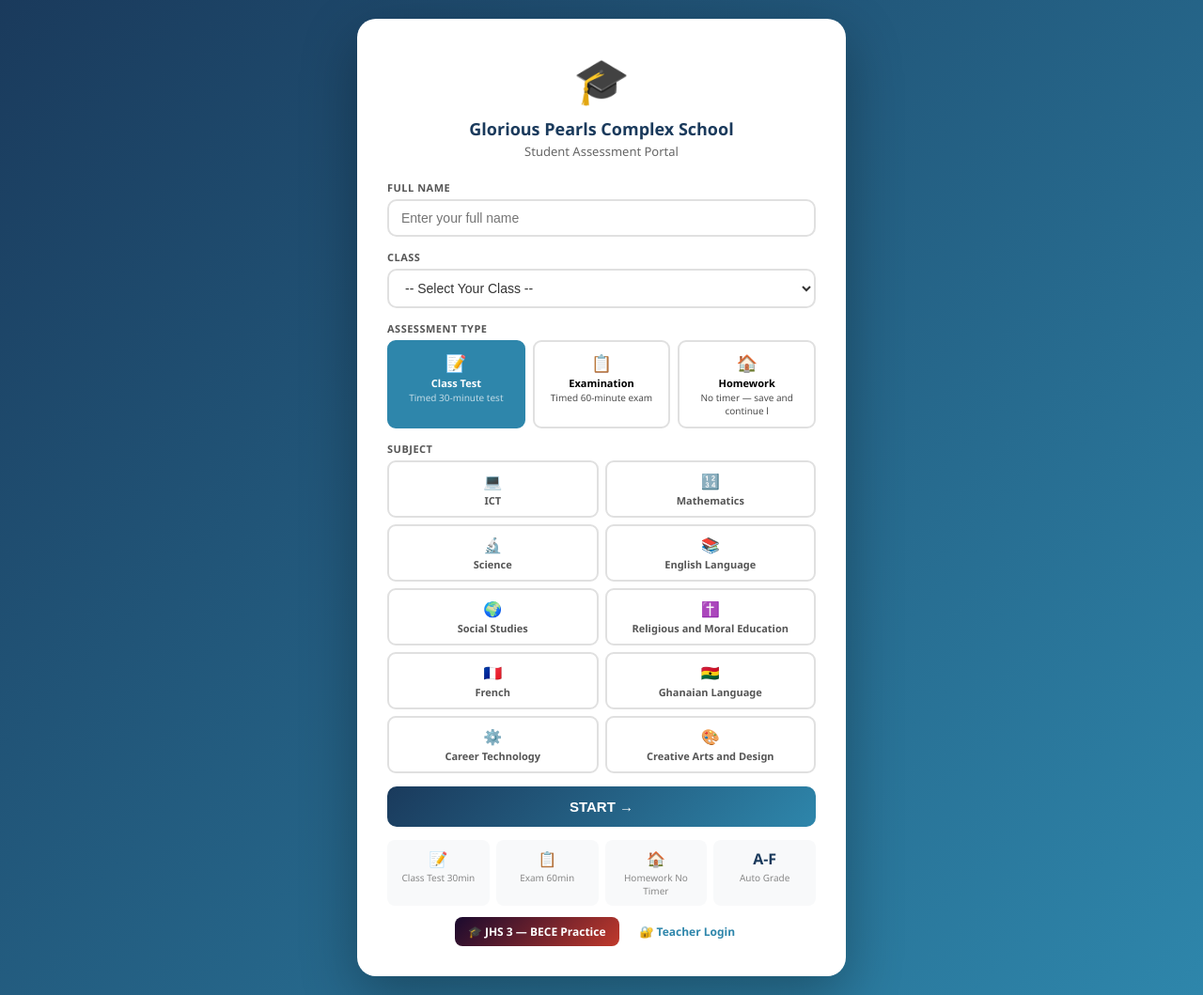
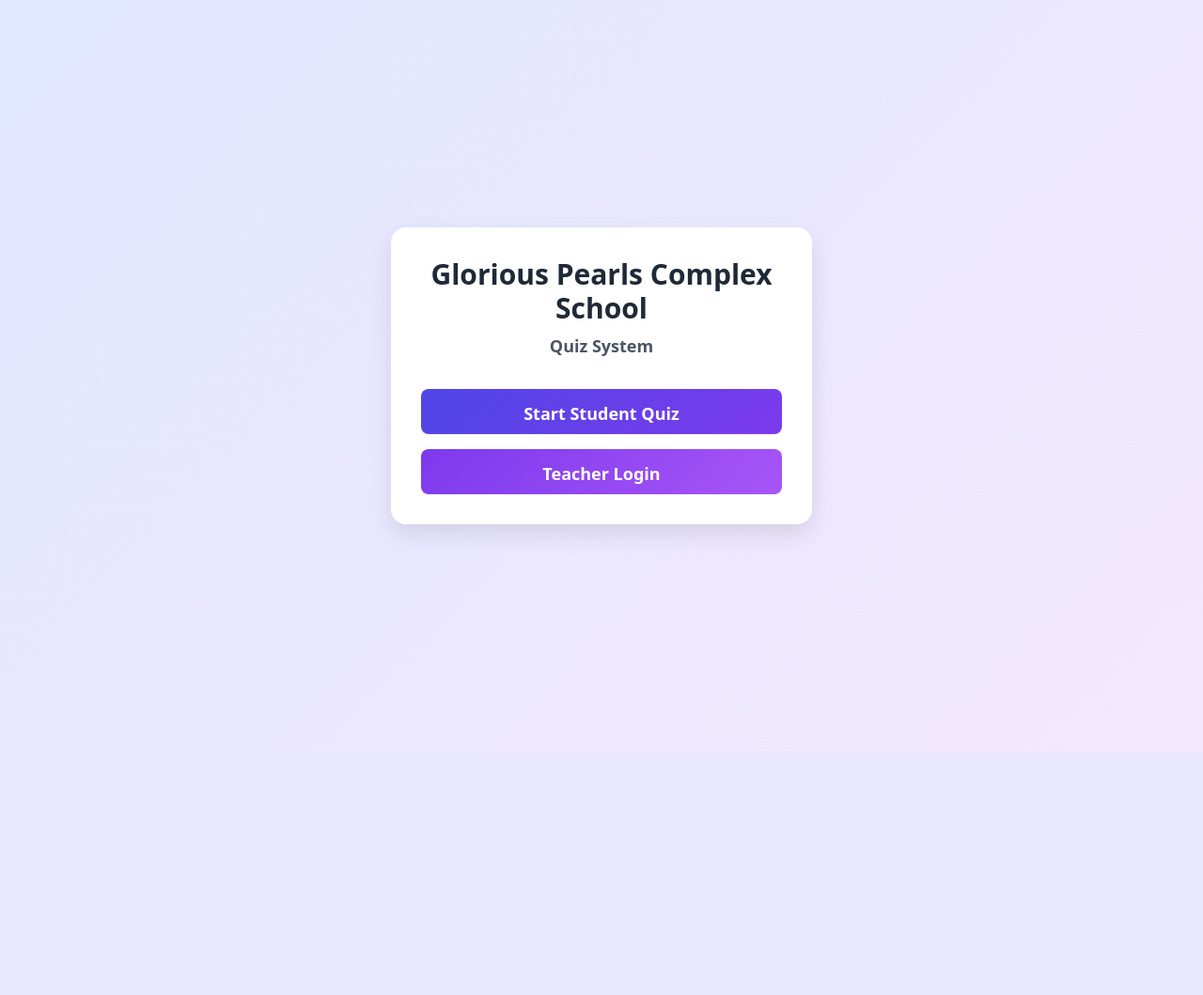
Before and after one commit to ictsiremma-del/ict_quiz, a Flask app: page / in a window 1280 px wide. Shown: the whole page at 94% size. After the commit the page ends 568 px from the top, so only its background shows below. Run offline with Flask 3, Linux system fonts and the light colour scheme; some libraries are stand-ins or nearby versions.

Commit message:
Add landing page and UI cleanup; deploy-ready changes

```diff
--- a/app.py
+++ b/app.py
@@ -278,6 +278,10 @@ def bece_years_for(subject):
 
 # ── ROUTES ─────────────────────────────────────────────────────────
 @app.route("/")
+def landing():
+    return render_template("landing.html", school=SCHOOL_NAME)
+
+@app.route("/student")
 def index():
     hw_key=session.get("hw_save_key"); hw_save=load_hw().get(hw_key) if hw_key else None
     return render_template("index.html",classes=CLASSES,subjects=SUBJECTS,school=SCHOOL_NAME,
--- a/templates/index.html
+++ b/templates/index.html
@@ -1,55 +1,52 @@
 <!DOCTYPE html>
-<html lang="en">
+<html lang="en" data-theme="light">
 <head>
 <meta charset="UTF-8">
 <meta name="viewport" content="width=device-width,initial-scale=1.0">
 <title>{{ school }} — Quiz Portal</title>
+<script src="https://cdn.tailwindcss.com"></script>
+<link href="https://cdn.jsdelivr.net/npm/daisyui@latest/dist/full.css" rel="stylesheet">
 <style>
-*{box-sizing:border-box;margin:0;padding:0}
-body{font-family:'Segoe UI',sans-serif;background:linear-gradient(135deg,#1a3a5c 0%,#2e86ab 100%);min-height:100vh;display:flex;align-items:center;justify-content:center;padding:20px}
-.card{background:white;border-radius:20px;padding:32px;width:100%;max-width:520px;box-shadow:0 20px 60px rgba(0,0,0,.3)}
+body{background:linear-gradient(135deg,#E0E7FF 0%,#F3E8FF 100%) !important;}
+.card{box-shadow:0 20px 60px rgba(0,0,0,.3);border:none;border-radius:15px;overflow:hidden}
 .school-icon{text-align:center;font-size:48px;margin-bottom:8px}
-h1{text-align:center;color:#1a3a5c;font-size:18px;font-weight:700;margin-bottom:3px}
-h2{text-align:center;color:#666;font-size:13px;font-weight:400;margin-bottom:22px}
-.fg{margin-bottom:14px}
-label{display:block;font-size:11px;font-weight:700;color:#555;margin-bottom:5px;text-transform:uppercase;letter-spacing:.5px}
-input,select{width:100%;padding:10px 13px;border:2px solid #e0e0e0;border-radius:10px;font-size:14px;outline:none;transition:border .2s;color:#333;background:white}
-input:focus,select:focus{border-color:#2e86ab}
 .subj-grid{display:grid;grid-template-columns:repeat(2,1fr);gap:7px;margin-bottom:14px}
 .subj-btn{padding:9px 8px;border:2px solid #e0e0e0;border-radius:9px;cursor:pointer;font-size:11px;font-weight:600;background:white;transition:all .15s;text-align:center;color:#555}
-.subj-btn:hover{border-color:#2e86ab;background:#f0f8ff}
-.subj-btn.sel{border-color:#2e86ab;background:#2e86ab;color:white}
+.subj-btn:hover{border-color:#4F46E5;background:#f0f8ff}
+.subj-btn.sel{border-color:#4F46E5;background:#4F46E5;color:white}
 .subj-btn .si{font-size:16px;display:block;margin-bottom:2px}
 .atype-row{display:flex;gap:8px;margin-bottom:14px}
 .atype-btn{flex:1;padding:10px 6px;border:2px solid #e0e0e0;border-radius:9px;cursor:pointer;text-align:center;transition:all .15s;background:white}
-.atype-btn:hover{border-color:#2e86ab}
-.atype-btn.sel{border-color:#2e86ab;background:#2e86ab;color:white}
+.atype-btn:hover{border-color:#4F46E5}
+.atype-btn.sel{border-color:#4F46E5;background:#4F46E5;color:white}
 .atype-btn .ai{font-size:18px;display:block;margin-bottom:2px}
 .atype-btn .an{font-size:11px;font-weight:700}
 .atype-btn .ad{font-size:10px;opacity:.7;margin-top:1px}
 .strand-wrap{display:none;margin-bottom:14px}
-.btn{width:100%;padding:13px;background:linear-gradient(135deg,#1a3a5c,#2e86ab);color:white;border:none;border-radius:10px;font-size:15px;font-weight:700;cursor:pointer;transition:opacity .2s}
-.btn:hover{opacity:.9}
-.hw-resume{background:linear-gradient(135deg,#f39c12,#e67e22);color:white;border-radius:12px;padding:14px 18px;margin-bottom:14px;display:flex;justify-content:space-between;align-items:center}
+.hw-resume{background:linear-gradient(135deg,#22D3EE,#4F46E5);color:white;border-radius:12px;padding:14px 18px;margin-bottom:14px;display:flex;justify-content:space-between;align-items:center}
 .hw-resume .hw-info{font-size:13px}
 .hw-resume .hw-title{font-weight:700;font-size:14px;margin-bottom:2px}
 .hw-resume a{background:rgba(255,255,255,.25);color:white;padding:7px 16px;border-radius:8px;text-decoration:none;font-size:12px;font-weight:700}
 .info-strip{display:flex;gap:7px;margin-top:14px}
 .info-box{flex:1;background:#f8f9fa;border-radius:8px;padding:9px;text-align:center}
-.info-box .n{font-size:16px;font-weight:700;color:#1a3a5c}
+.info-box .n{font-size:16px;font-weight:700;color:#4F46E5}
 .info-box .l{font-size:10px;color:#888;margin-top:2px}
 .links{display:flex;gap:8px;margin-top:12px;justify-content:center;flex-wrap:wrap}
 .links a{font-size:12px;font-weight:600;text-decoration:none;padding:7px 14px;border-radius:8px}
-.link-bece{background:linear-gradient(135deg,#1a0a2e,#c0392b);color:white}
-.link-teacher{color:#2e86ab}
+.link-bece{background:linear-gradient(135deg,#1a0a2e,#4F46E5);color:white}
+.link-teacher{color:#4F46E5}
 .err{color:#e74c3c;font-size:12px;display:none;margin-top:4px}
 </style>
 </head>
-<body>
+<body class="flex items-center justify-center min-h-screen py-4">
+<div class="max-w-md mx-auto">
+<div class="flex justify-center">
+<div class="w-full">
 <div class="card">
+<div class="p-6">
   <div class="school-icon">🎓</div>
-  <h1>{{ school }}</h1>
-  <h2>Student Assessment Portal</h2>
+  <h1 class="text-center text-indigo-600 font-bold mb-1">{{ school }}</h1>
+  <h2 class="text-center text-gray-600 text-sm mb-3">Student Assessment Portal</h2>
 
   {% if hw_save %}
   <div class="hw-resume">
@@ -62,21 +59,21 @@ input:focus,select:focus{border-color:#2e86ab}
   {% endif %}
 
   <form action="/start" method="POST" onsubmit="return validate()">
-    <div class="fg">
-      <label>Full Name</label>
-      <input type="text" name="name" placeholder="Enter your full name" required autocomplete="off">
+    <div class="mb-4">
+      <label class="block font-bold text-xs uppercase mb-1">Full Name</label>
+      <input type="text" name="name" class="w-full px-3 py-2 border border-gray-300 rounded-md focus:outline-none focus:ring-2 focus:ring-indigo-500" placeholder="Enter your full name" required autocomplete="off">
     </div>
 
-    <div class="fg">
-      <label>Class</label>
-      <select name="class" required>
+    <div class="mb-4">
+      <label class="block font-bold text-xs uppercase mb-1">Class</label>
+      <select name="class" class="w-full px-3 py-2 border border-gray-300 rounded-md focus:outline-none focus:ring-2 focus:ring-indigo-500" required>
         <option value="" disabled selected>-- Select Your Class --</option>
         {% for c in classes %}<option value="{{ c }}">{{ c }}</option>{% endfor %}
       </select>
     </div>
 
-    <div class="fg">
-      <label>Assessment Type</label>
+    <div class="mb-4">
+      <label class="block font-bold text-xs uppercase mb-1">Assessment Type</label>
       <div class="atype-row" id="atypeRow">
         {% for key, at in assessment_types.items() %}
         <div class="atype-btn {{ 'sel' if loop.first else '' }}" onclick="pickType('{{ key }}',this)">
@@ -90,8 +87,8 @@ input:focus,select:focus{border-color:#2e86ab}
       </div>
     </div>
 
-    <div class="fg">
-      <label>Subject</label>
+    <div class="mb-4">
+      <label class="block font-bold text-xs uppercase mb-1">Subject</label>
       <div class="subj-grid" id="subjGrid">
         {% for s in subjects %}
         <div class="subj-btn" onclick="pickSubj('{{ s }}',this)">
@@ -101,37 +98,41 @@ input:focus,select:focus{border-color:#2e86ab}
         {% endfor %}
       </div>
       <input type="hidden" name="subject" id="subjectInput">
-      <div class="err" id="subjErr">Please select a subject.</div>
+      <div class="err text-red-500 text-xs" id="subjErr">Please select a subject.</div>
     </div>
 
-    <div class="strand-wrap fg" id="strandWrap">
-      <label>Strand (optional — leave blank for all strands)</label>
-      <select name="strand" id="strandSel" onchange="loadSubStrands()">
+    <div class="strand-wrap mb-4" id="strandWrap">
+      <label class="block font-bold text-xs uppercase mb-1">Strand (optional — leave blank for all strands)</label>
+      <select name="strand" id="strandSel" class="w-full px-3 py-2 border border-gray-300 rounded-md focus:outline-none focus:ring-2 focus:ring-indigo-500" onchange="loadSubStrands()">
         <option value="">All Strands</option>
       </select>
     </div>
 
-    <div class="strand-wrap fg" id="subStrandWrap">
-      <label>Sub-Strand (optional)</label>
-      <select name="sub_strand" id="subStrandSel">
+    <div class="strand-wrap mb-4" id="subStrandWrap">
+      <label class="block font-bold text-xs uppercase mb-1">Sub-Strand (optional)</label>
+      <select name="sub_strand" id="subStrandSel" class="w-full px-3 py-2 border border-gray-300 rounded-md focus:outline-none focus:ring-2 focus:ring-indigo-500">
         <option value="">All Sub-Strands</option>
       </select>
     </div>
 
-    <button type="submit" class="btn" id="startBtn">START →</button>
+    <button type="submit" class="w-full bg-indigo-600 text-white py-2 px-4 rounded-md font-bold hover:bg-indigo-700 transition" id="startBtn">START →</button>
   </form>
 
-  <div class="info-strip">
+  <div class="info-strip mt-3">
     <div class="info-box"><div class="n">📝</div><div class="l">Class Test 30min</div></div>
     <div class="info-box"><div class="n">📋</div><div class="l">Exam 60min</div></div>
     <div class="info-box"><div class="n">🏠</div><div class="l">Homework No Timer</div></div>
     <div class="info-box"><div class="n">A-F</div><div class="l">Auto Grade</div></div>
   </div>
 
-  <div class="links">
-    <a href="/bece" class="link-bece">🎓 JHS 3 — BECE Practice</a>
-    <a href="/teacher" class="link-teacher">🔐 Teacher Login</a>
+  <div class="links mt-3">
+    <a href="/bece" class="bg-gradient-to-r from-purple-900 to-indigo-600 text-white px-4 py-2 rounded-md text-sm font-semibold">🎓 JHS 3 — BECE Practice</a>
+    <a href="/teacher" class="border border-indigo-600 text-indigo-600 px-4 py-2 rounded-md text-sm font-semibold hover:bg-indigo-600 hover:text-white transition">🔐 Teacher Login</a>
   </div>
+</div>
+</div>
+</div>
+</div>
 </div>
 
 <script>
--- /dev/null
+++ b/templates/landing.html
@@ -0,0 +1,52 @@
+<!DOCTYPE html>
+<html lang="en">
+<head>
+    <meta charset="UTF-8">
+    <meta name="viewport" content="width=device-width, initial-scale=1.0">
+    <title>{{ school }}</title>
+    <script src="https://cdn.tailwindcss.com"></script>
+    <link href="https://cdn.jsdelivr.net/npm/daisyui@4.12.10/dist/full.min.css" rel="stylesheet" type="text/css" />
+    <style>
+        body {
+            background: linear-gradient(135deg, #E0E7FF 0%, #F3E8FF 100%) !important;
+        }
+        .card {
+            box-shadow: 0 10px 25px rgba(0,0,0,0.1);
+            border-radius: 16px;
+            border: none;
+        }
+        .btn-primary {
+            background: linear-gradient(135deg, #4F46E5, #7C3AED);
+            border: none;
+            color: white;
+            font-weight: 600;
+        }
+        .btn-primary:hover {
+            background: linear-gradient(135deg, #4338CA, #6D28D9);
+        }
+        .btn-secondary {
+            background: linear-gradient(135deg, #7C3AED, #A855F7);
+            border: none;
+            color: white;
+            font-weight: 600;
+        }
+        .btn-secondary:hover {
+            background: linear-gradient(135deg, #6D28D9, #9333EA);
+        }
+    </style>
+</head>
+<body class="min-h-screen flex items-center justify-center p-4">
+    <div class="container mx-auto max-w-md">
+        <div class="card bg-white p-8">
+            <div class="text-center mb-8">
+                <h1 class="text-3xl font-bold text-gray-800 mb-2">{{ school }}</h1>
+                <h2 class="text-lg text-gray-600 font-semibold">Quiz System</h2>
+            </div>
+            <div class="space-y-4">
+                <a href="/student" class="btn btn-primary w-full py-3 text-lg">Start Student Quiz</a>
+                <a href="/teacher" class="btn btn-secondary w-full py-3 text-lg">Teacher Login</a>
+            </div>
+        </div>
+    </div>
+</body>
+</html>
```
Also changed, not shown: templates/dashboard.html (+137 -52 lines), templates/result.html (+44 -13 lines), templates/teacher_login.html (+38 -25 lines), templates/teacher_register.html (+39 -25 lines).
